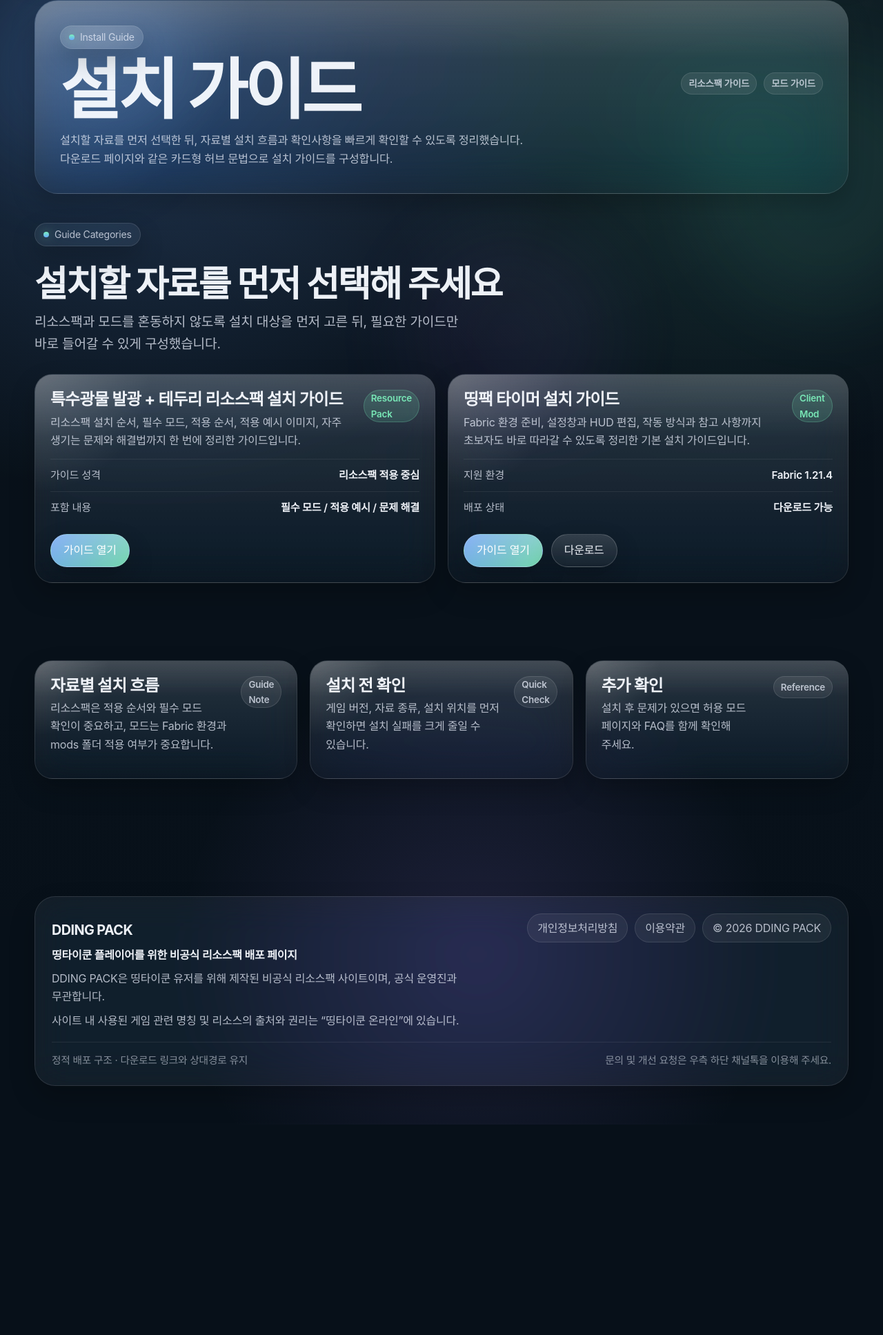
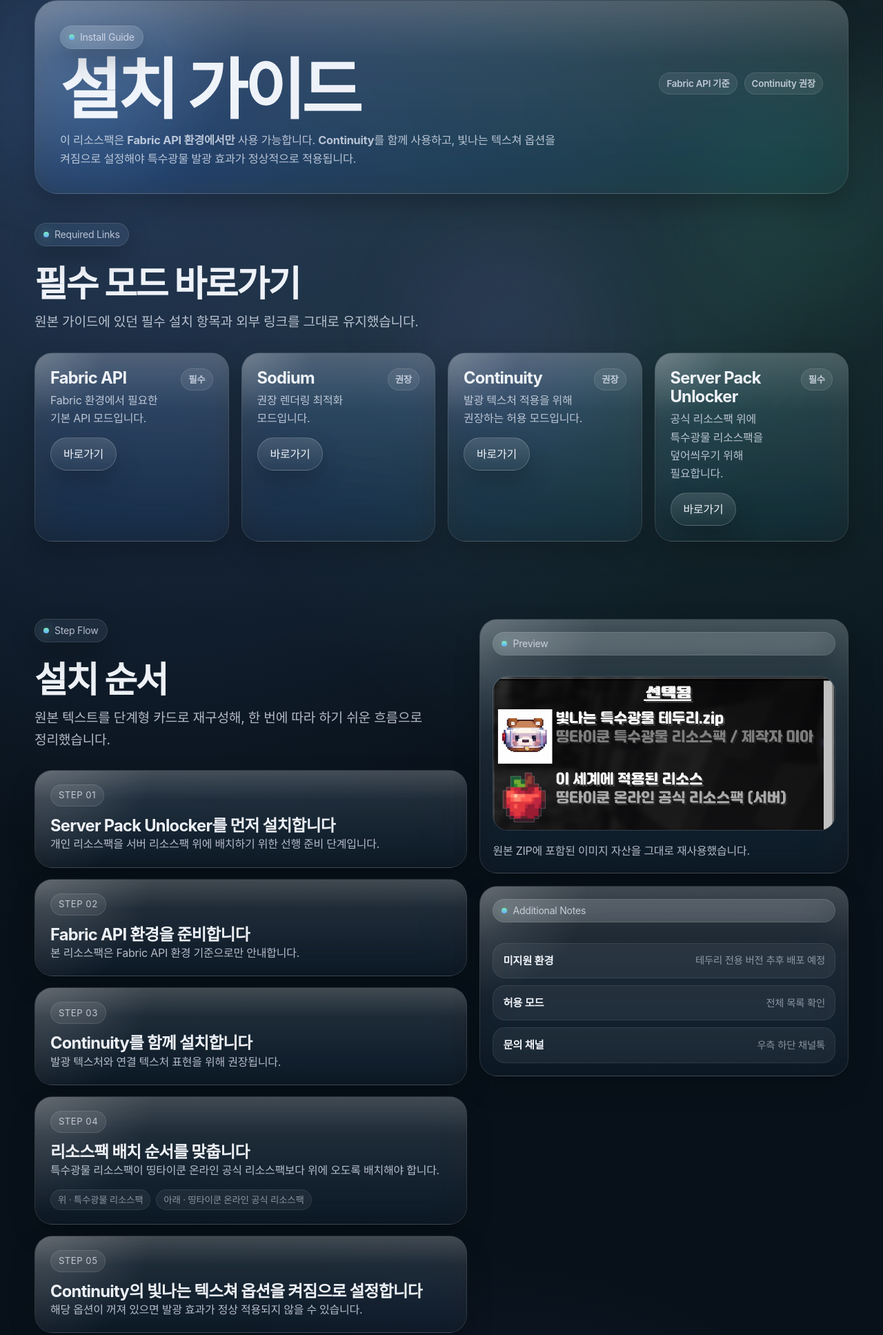
Before and after one commit to ddingpack/test, a plain HTML site: page install-guide.html in a window 1280 px wide. Shown: the part 130-2065 px from the top of the page at 69% size. Before the commit the page ends 1760 px from the top, so only its background shows below. Drawn offline with Linux system fonts and the light colour scheme.

Commit message:
Add files via upload

```diff
--- a/install-guide.html
+++ b/install-guide.html
@@ -84,13 +84,14 @@
             <div>
               <h1 class="page-title">설치 가이드</h1>
               <p class="page-summary">
-                설치할 자료를 먼저 선택한 뒤, 자료별 설치 흐름과 확인사항을 빠르게 확인할 수 있도록 정리했습니다.
-                다운로드 페이지와 같은 카드형 허브 문법으로 설치 가이드를 구성합니다.
+                이 리소스팩은 <strong>Fabric API 환경에서만</strong> 사용 가능합니다.
+                <strong>Continuity</strong>를 함께 사용하고, 빛나는 텍스쳐 옵션을 켜짐으로 설정해야
+                특수광물 발광 효과가 정상적으로 적용됩니다.
               </p>
             </div>
             <div class="page-meta">
-              <span class="badge">리소스팩 가이드</span>
-              <span class="badge">모드 가이드</span>
+              <span class="badge">Fabric API 기준</span>
+              <span class="badge">Continuity 권장</span>
             </div>
           </div>
         </article>
@@ -100,81 +101,158 @@
     <section class="section compact">
       <div class="container">
         <div class="section-head reveal">
-          <span class="eyebrow page-eyebrow">Guide Categories</span>
-          <h2>설치할 자료를 먼저 선택해 주세요</h2>
-          <p class="lead">리소스팩과 모드를 혼동하지 않도록 설치 대상을 먼저 고른 뒤, 필요한 가이드만 바로 들어갈 수 있게 구성했습니다.</p>
+          <span class="eyebrow page-eyebrow">Required Links</span>
+          <h2>필수 모드 바로가기</h2>
+          <p class="lead">원본 가이드에 있던 필수 설치 항목과 외부 링크를 그대로 유지했습니다.</p>
+        </div>
+
+        <div class="cards-grid cols-4">
+          <article class="glass-card card reveal">
+            <div class="card-top">
+              <div class="card-title-group">
+                <h3>Fabric API</h3>
+                <p>Fabric 환경에서 필요한 기본 API 모드입니다.</p>
+              </div>
+              <span class="badge">필수</span>
+            </div>
+            <a class="btn btn-secondary" href="https://modrinth.com/mod/fabric-api" target="_blank" rel="noopener">바로가기</a>
+          </article>
+
+          <article class="glass-card card reveal">
+            <div class="card-top">
+              <div class="card-title-group">
+                <h3>Sodium</h3>
+                <p>권장 렌더링 최적화 모드입니다.</p>
+              </div>
+              <span class="badge">권장</span>
+            </div>
+            <a class="btn btn-secondary" href="https://modrinth.com/mod/sodium" target="_blank" rel="noopener">바로가기</a>
+          </article>
+
+          <article class="glass-card card reveal">
+            <div class="card-top">
+              <div class="card-title-group">
+                <h3>Continuity</h3>
+                <p>발광 텍스처 적용을 위해 권장하는 허용 모드입니다.</p>
+              </div>
+              <span class="badge">권장</span>
+            </div>
+            <a class="btn btn-secondary" href="https://modrinth.com/mod/continuity" target="_blank" rel="noopener">바로가기</a>
+          </article>
+
+          <article class="glass-card card reveal">
+            <div class="card-top">
+              <div class="card-title-group">
+                <h3>Server Pack Unlocker</h3>
+                <p>공식 리소스팩 위에 특수광물 리소스팩을 덮어씌우기 위해 필요합니다.</p>
+              </div>
+              <span class="badge">필수</span>
+            </div>
+            <a class="btn btn-secondary" href="https://modrinth.com/mod/server-pack-unlocker" target="_blank" rel="noopener">바로가기</a>
+          </article>
+        </div>
+      </div>
+    </section>
+
+    <section class="section compact">
+      <div class="container guide-layout">
+        <div>
+          <div class="section-head reveal">
+            <span class="eyebrow page-eyebrow">Step Flow</span>
+            <h2>설치 순서</h2>
+            <p class="lead">원본 텍스트를 단계형 카드로 재구성해, 한 번에 따라 하기 쉬운 흐름으로 정리했습니다.</p>
+          </div>
+
+          <div class="guide-steps">
+            <article class="glass-card step-card reveal">
+              <span class="step-label">Step 01</span>
+              <h3>Server Pack Unlocker를 먼저 설치합니다</h3>
+              <p class="inline-note">개인 리소스팩을 서버 리소스팩 위에 배치하기 위한 선행 준비 단계입니다.</p>
+            </article>
+
+            <article class="glass-card step-card reveal">
+              <span class="step-label">Step 02</span>
+              <h3>Fabric API 환경을 준비합니다</h3>
+              <p class="inline-note">본 리소스팩은 Fabric API 환경 기준으로만 안내합니다.</p>
+            </article>
+
+            <article class="glass-card step-card reveal">
+              <span class="step-label">Step 03</span>
+              <h3>Continuity를 함께 설치합니다</h3>
+              <p class="inline-note">발광 텍스처와 연결 텍스처 표현을 위해 권장됩니다.</p>
+            </article>
+
+            <article class="glass-card step-card reveal">
+              <span class="step-label">Step 04</span>
+              <h3>리소스팩 배치 순서를 맞춥니다</h3>
+              <p class="inline-note">특수광물 리소스팩이 띵타이쿤 온라인 공식 리소스팩보다 위에 오도록 배치해야 합니다.</p>
+              <div class="tags">
+                <span class="tag">위 · 특수광물 리소스팩</span>
+                <span class="tag">아래 · 띵타이쿤 온라인 공식 리소스팩</span>
+              </div>
+            </article>
+
+            <article class="glass-card step-card reveal">
+              <span class="step-label">Step 05</span>
+              <h3>Continuity의 빛나는 텍스쳐 옵션을 켜짐으로 설정합니다</h3>
+              <p class="inline-note">해당 옵션이 꺼져 있으면 발광 효과가 정상 적용되지 않을 수 있습니다.</p>
+            </article>
+          </div>
+        </div>
+
+        <aside>
+          <article class="glass-card media-card reveal">
+            <span class="eyebrow page-eyebrow">Preview</span>
+            <div class="media-frame">
+              <img src="image.png" alt="특수광물 리소스팩 적용 예시 이미지" />
+            </div>
+            <p class="inline-note">원본 ZIP에 포함된 이미지 자산을 그대로 재사용했습니다.</p>
+          </article>
+
+          <article class="glass-card media-card reveal" style="margin-top:18px;">
+            <span class="eyebrow page-eyebrow">Additional Notes</span>
+            <div class="info-list">
+              <div class="info-row"><strong>미지원 환경</strong><span>테두리 전용 버전 추후 배포 예정</span></div>
+              <div class="info-row"><strong>허용 모드</strong><span><a href="allowed-mods.html">전체 목록 확인</a></span></div>
+              <div class="info-row"><strong>문의 채널</strong><span>우측 하단 채널톡</span></div>
+            </div>
+          </article>
+        </aside>
+      </div>
+    </section>
+
+    <section class="section compact">
+      <div class="container">
+        <div class="section-head reveal">
+          <span class="eyebrow page-eyebrow">Client Mod</span>
+          <h2>띵팩 타이머 설치 가이드</h2>
+          <p class="lead">띵팩 타이머는 곡나가와 광석 골렘 쿨타임을 더 편하게 확인할 수 있도록 도와주는 클라이언트 전용 모드입니다.</p>
         </div>
 
         <div class="cards-grid cols-2">
           <article class="glass-card card reveal">
             <div class="card-top">
               <div class="card-title-group">
-                <h3>특수광물 발광 + 테두리 리소스팩 설치 가이드</h3>
-                <p>리소스팩 설치 순서, 필수 모드, 적용 순서, 적용 예시 이미지, 자주 생기는 문제와 해결법까지 한 번에 정리한 가이드입니다.</p>
+                <h3>띵팩 타이머 설치 가이드</h3>
+                <p>Fabric 1.21.4 환경 준비, 설정창과 HUD 편집, 작동 방식과 참고 사항까지 초보자도 바로 따라갈 수 있도록 정리한 기본 설치 가이드입니다.</p>
               </div>
-              <span class="badge status-allowed">Resource Pack</span>
-            </div>
-            <div class="meta-list">
-              <div class="meta-item"><span>가이드 성격</span><strong>리소스팩 적용 중심</strong></div>
-              <div class="meta-item"><span>포함 내용</span><strong>필수 모드 / 적용 예시 / 문제 해결</strong></div>
+              <span class="badge status-allowed">배포 중</span>
             </div>
             <div class="button-row">
-              <a class="btn btn-primary" href="install-guide-resourcepack.html">가이드 열기</a>
+              <a class="btn btn-primary" href="install-guide-timer.html">가이드 열기</a>
+              <a class="btn btn-secondary" href="https://drive.google.com/uc?export=download&id=13Pa6TkL9A4OP0OtuGGRIkmttiGrjjHU6" target="_blank" rel="noopener">다운로드</a>
             </div>
           </article>
 
           <article class="glass-card card reveal">
             <div class="card-top">
               <div class="card-title-group">
-                <h3>띵팩 타이머 설치 가이드</h3>
-                <p>Fabric 환경 준비, 설정창과 HUD 편집, 작동 방식과 참고 사항까지 초보자도 바로 따라갈 수 있도록 정리한 기본 설치 가이드입니다.</p>
-              </div>
-              <span class="badge status-allowed">Client Mod</span>
-            </div>
-            <div class="meta-list">
-              <div class="meta-item"><span>지원 환경</span><strong>Fabric 1.21.4</strong></div>
-              <div class="meta-item"><span>배포 상태</span><strong>다운로드 가능</strong></div>
-            </div>
-            <div class="button-row">
-              <a class="btn btn-primary" href="install-guide-timer.html">가이드 열기</a>
-              <a class="btn btn-secondary" href="https://drive.google.com/uc?export=download&id=13Pa6TkL9A4OP0OtuGGRIkmttiGrjjHU6" target="_blank" rel="noopener">다운로드</a>
-            </div>
-          </article>
-        </div>
-      </div>
-    </section>
-
-    <section class="section compact">
-      <div class="container">
-        <div class="cards-grid cols-3">
-          <article class="glass-card card reveal">
-            <div class="card-top">
-              <div class="card-title-group">
-                <h3>자료별 설치 흐름</h3>
-                <p>리소스팩은 적용 순서와 필수 모드 확인이 중요하고, 모드는 Fabric 환경과 mods 폴더 적용 여부가 중요합니다.</p>
-              </div>
-              <span class="badge">Guide Note</span>
-            </div>
-          </article>
-
-          <article class="glass-card card reveal">
-            <div class="card-top">
-              <div class="card-title-group">
-                <h3>설치 전 확인</h3>
-                <p>게임 버전, 자료 종류, 설치 위치를 먼저 확인하면 설치 실패를 크게 줄일 수 있습니다.</p>
+                <h3>모드 적용 기본 확인</h3>
+                <p>Fabric 1.21.4 환경에서 사용해 주세요. 다운로드한 모드 JAR 파일을 <code>.minecraft/mods</code> 폴더에 넣으면 됩니다.</p>
               </div>
               <span class="badge">Quick Check</span>
             </div>
-          </article>
-
-          <article class="glass-card card reveal">
-            <div class="card-top">
-              <div class="card-title-group">
-                <h3>추가 확인</h3>
-                <p>설치 후 문제가 있으면 허용 모드 페이지와 FAQ를 함께 확인해 주세요.</p>
-              </div>
-              <span class="badge">Reference</span>
-            </div>
+            <p class="inline-note">게임 실행 후 조작키 설정에서 <strong>띵팩 타이머 설정 열기</strong> 키를 확인할 수 있습니다.</p>
           </article>
         </div>
       </div>
```
Also changed, not shown: download.html (+28 -23 lines), install-guide-timer.html (+101 -68 lines).
